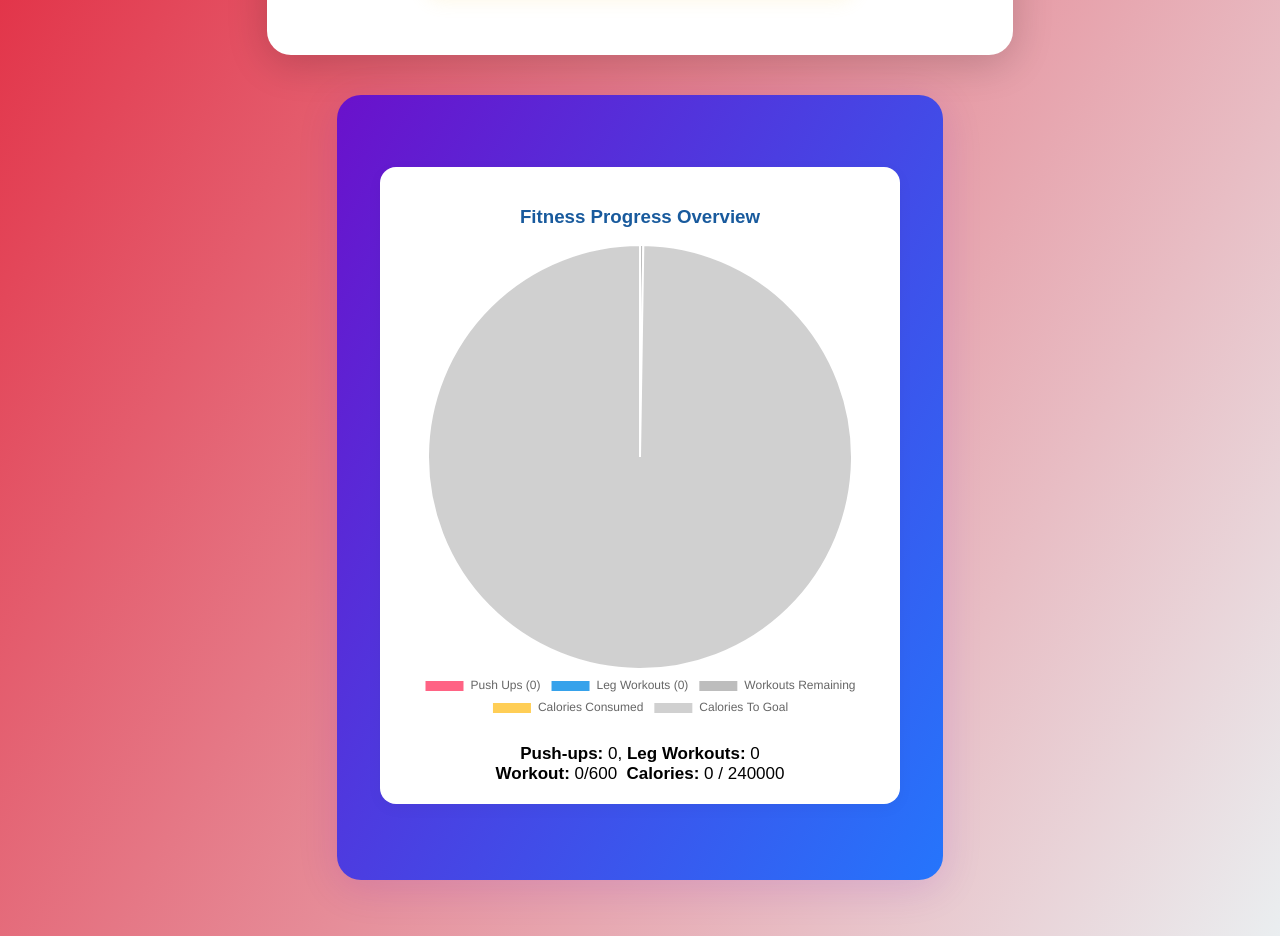
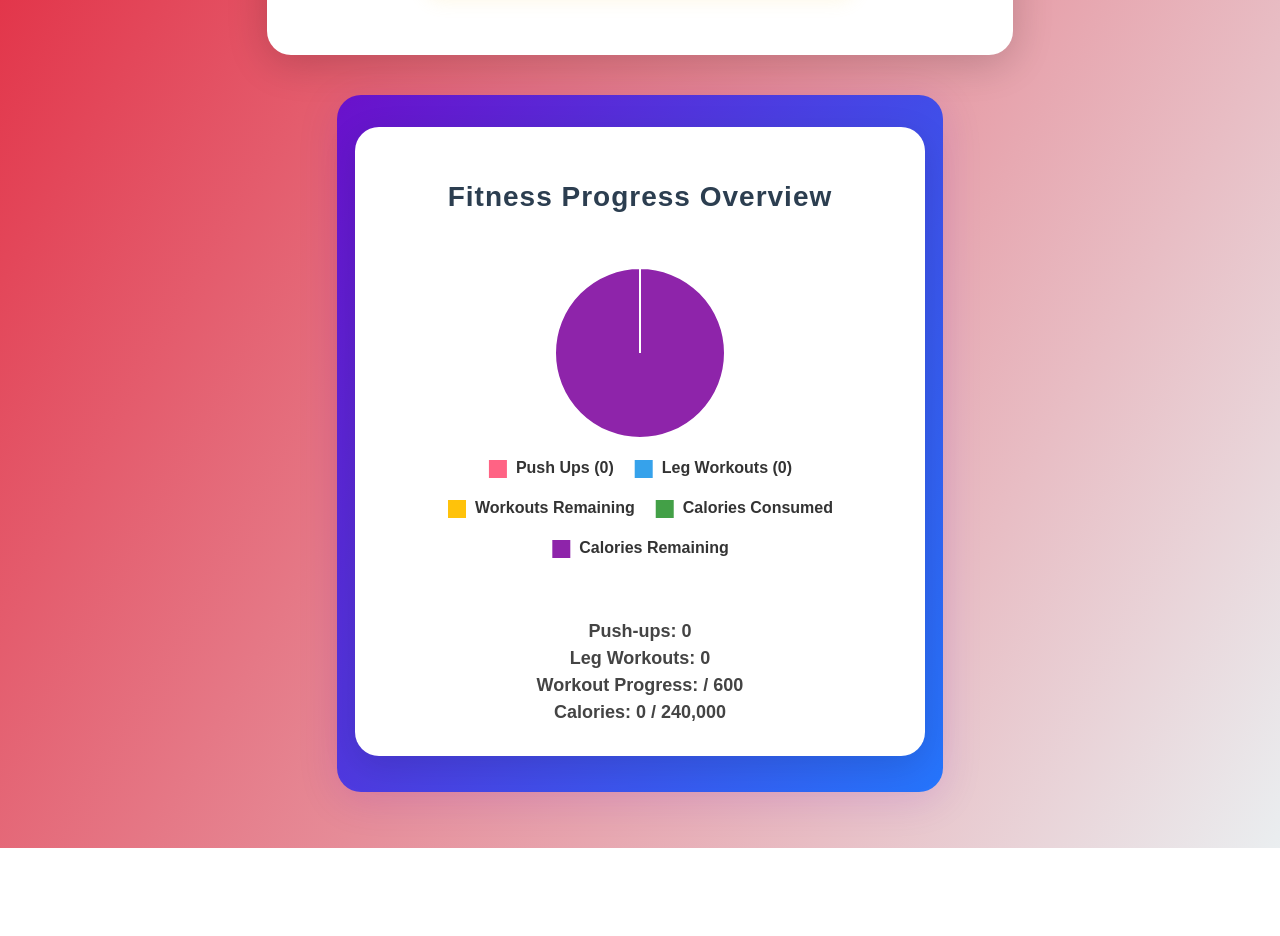
Before and after one commit to Sushanth666/Fitness_Logger, a React (Create React App) app: page / in a window 1280 px wide. Shown: the part 600-1536 px from the top of the page. After the commit the page ends 1448 px from the top, so only its background shows below. Built offline with nearby package versions, Linux system fonts and the light colour scheme; sample sign-in values are in the browser's storage.

Commit message:
Update FitnessSummaryPieChart.js

```diff
--- a/src/FitnessSummaryPieChart.js
+++ b/src/FitnessSummaryPieChart.js
@@ -4,10 +4,10 @@ import { Chart as ChartJS, ArcElement, Tooltip, Legend } from "chart.js";
 
 ChartJS.register(ArcElement, Tooltip, Legend);
 
-export default function FitnessSummaryPieChart({
+export default function FitnessSummaryChart({
   pushups,
   legWorkouts,
-  workoutCompleted,
+  workoutTotal,
   workoutGoal,
   caloriesConsumed,
   caloriesGoal
@@ -18,44 +18,111 @@ export default function FitnessSummaryPieChart({
       `Leg Workouts (${legWorkouts})`,
       "Workouts Remaining",
       "Calories Consumed",
-      "Calories To Goal"
+      "Calories Remaining"
     ],
     datasets: [
       {
         data: [
           pushups,
           legWorkouts,
-          Math.max(workoutGoal - workoutCompleted, 0),
+          Math.max(workoutGoal - workoutTotal, 0),
           caloriesConsumed,
           Math.max(caloriesGoal - caloriesConsumed, 0)
         ],
         backgroundColor: [
-          "#FF6384",
-          "#36A2EB",
-          "#bdbdbd",
-          "#FFCE56",
-          "#d0d0d0"
-        ]
+          "#FF6384",   // Push Ups - Vivid Pink
+          "#36A2EB",   // Leg Workouts - Vivid Blue
+          "#FFC20A",   // Workouts Remaining - Bright Yellow
+          "#43A047",   // Calories Consumed - Rich Green
+          "#8E24AA"    // Calories Remaining - Deep Purple (makes this segment always highly visible)
+        ],
+        borderColor: "#fff",
+        borderWidth: 2,
+        hoverOffset: 30,
       }
     ]
   };
 
   const options = {
+    responsive: true,
+    maintainAspectRatio: false,
+    animation: {
+      animateScale: true,
+      animateRotate: true,
+      duration: 1000,
+    },
     plugins: {
-      legend: { display: true, position: "bottom" }
+      legend: {
+        display: true,
+        position: "bottom",
+        labels: {
+          color: "#333",
+          font: {
+            size: 16,
+            weight: "600",
+            family: "'Montserrat', sans-serif"
+          },
+          padding: 20,
+          boxWidth: 20,
+          boxHeight: 20
+        }
+      },
+      tooltip: {
+        enabled: true,
+        backgroundColor: "rgba(0,0,0,0.75)",
+        titleFont: { size: 18, weight: "bold" },
+        bodyFont: { size: 16 },
+        padding: 12,
+        cornerRadius: 8,
+      }
+    },
+    layout: {
+      padding: 24
     }
   };
 
   return (
-    <div style={{ maxWidth: 480, margin: "40px auto", background: "#fff", borderRadius: 16, boxShadow: "0 4px 16px rgba(0,0,0,0.04)", padding: 20 }}>
-      <h3 style={{ textAlign: "center", color: "#185a9d", marginBottom: 16 }}>
+    <div
+      style={{
+        maxWidth: 520,
+        margin: "auto",
+        padding: 30,
+        borderRadius: 24,
+        background: "#fff",
+        boxShadow: "0 10px 35px rgba(0,0,0,0.12)"
+      }}
+    >
+      <h2
+        style={{
+          fontFamily: "'Montserrat', sans-serif",
+          color: "#2c3e50",
+          fontWeight: 700,
+          fontSize: 28,
+          letterSpacing: 1,
+          textAlign: "center",
+          marginBottom: 30
+        }}
+      >
         Fitness Progress Overview
-      </h3>
-      <Pie data={pieData} options={options} />
-      <div style={{ textAlign: "center", marginTop: 20, fontSize: 17 }}>
-        <b>Push-ups:</b> {pushups}, <b>Leg Workouts:</b> {legWorkouts} <br />
-        <b>Workout:</b> {workoutCompleted}/{workoutGoal} &nbsp;
-        <b>Calories:</b> {caloriesConsumed} / {caloriesGoal}
+      </h2>
+      <div style={{ height: 350 }}>
+        <Pie data={pieData} options={options} />
+      </div>
+      <div
+        style={{
+          marginTop: 25,
+          fontSize: 18,
+          fontWeight: 600,
+          fontFamily: "'Montserrat', sans-serif",
+          color: "#444",
+          textAlign: "center",
+          lineHeight: 1.5
+        }}
+      >
+        <div>Push-ups: {pushups}</div>
+        <div>Leg Workouts: {legWorkouts}</div>
+        <div>Workout Progress: {workoutTotal} / {workoutGoal}</div>
+        <div>Calories: {caloriesConsumed.toLocaleString()} / {caloriesGoal.toLocaleString()}</div>
       </div>
     </div>
   );
```
